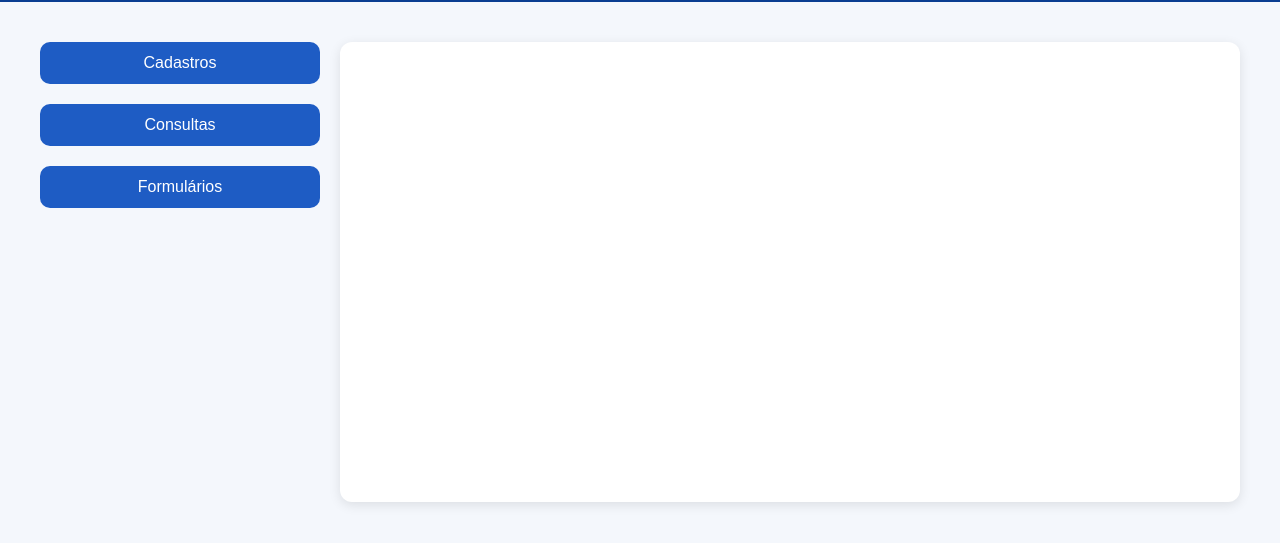
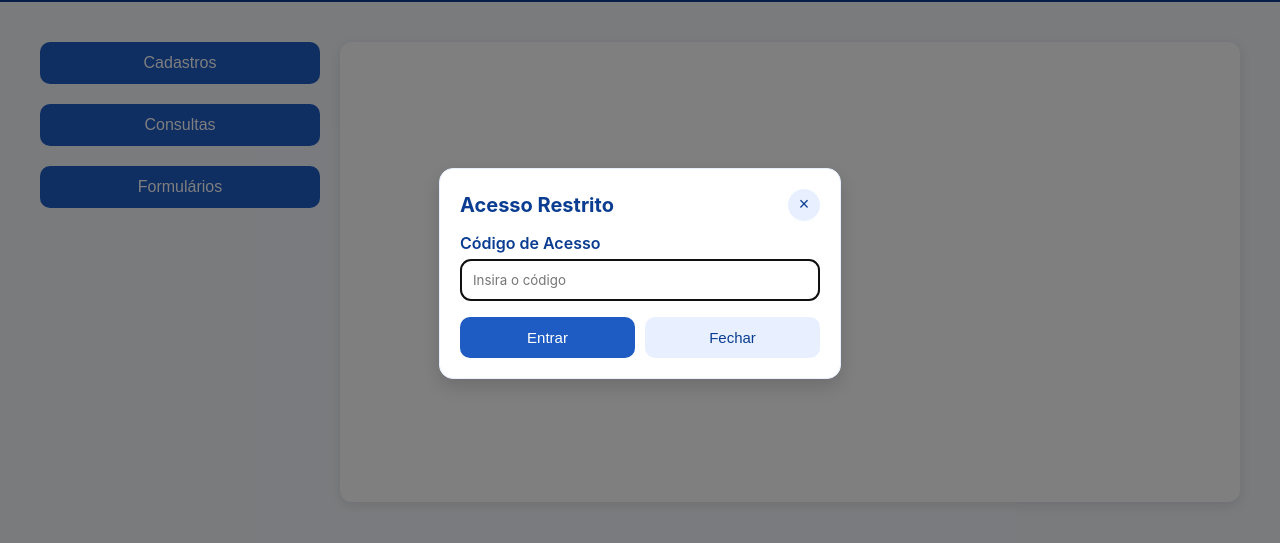
Before and after one commit to cyotamo/Secretaria2, a plain HTML site: page index.html in a window 1280 px wide. Both pictures are taken after a click on the button "Login Docentes/Gestores". Shown: the part 127-670 px from the top of the page. Drawn offline with Linux system fonts and the light colour scheme.

Commit message:
Add login modal for docentes e gestores

```diff
--- a/index.html
+++ b/index.html
@@ -50,6 +50,24 @@
 
 </main>
 
+<div class="modal-overlay" id="loginOverlay">
+    <div class="modal" id="loginModal" role="dialog" aria-modal="true" aria-labelledby="modalTitle">
+        <div class="modal-header">
+            <h3 id="modalTitle">Acesso Restrito</h3>
+            <button type="button" class="modal-close" id="closeLoginModal" aria-label="Fechar">&times;</button>
+        </div>
+        <form class="modal-body" id="loginForm">
+            <label for="codigoAcesso">Código de Acesso</label>
+            <input id="codigoAcesso" type="password" name="codigoAcesso" placeholder="Insira o código" maxlength="6" required inputmode="numeric" pattern="\\d{1,6}">
+
+            <div class="modal-actions">
+                <button type="submit" class="modal-submit">Entrar</button>
+                <button type="button" class="modal-cancel" id="cancelLoginModal">Fechar</button>
+            </div>
+        </form>
+    </div>
+</div>
+
 <script src="script.js"></script>
 </body>
 </html>
--- a/script.js
+++ b/script.js
@@ -114,3 +114,53 @@ function renderSubmissionForm() {
         });
     }
 }
+
+const loginOverlay = document.getElementById("loginOverlay");
+const closeLoginModal = document.getElementById("closeLoginModal");
+const cancelLoginModal = document.getElementById("cancelLoginModal");
+const loginButton = document.querySelector(".btn-login");
+const loginForm = document.getElementById("loginForm");
+const codigoAcessoInput = document.getElementById("codigoAcesso");
+
+function openLoginModal() {
+    if (loginOverlay) {
+        loginOverlay.style.display = "flex";
+        codigoAcessoInput?.focus();
+    }
+}
+
+function closeLogin() {
+    if (loginOverlay) {
+        loginOverlay.style.display = "none";
+    }
+}
+
+if (loginButton && loginOverlay) {
+    loginButton.addEventListener("click", openLoginModal);
+}
+
+[closeLoginModal, cancelLoginModal].forEach(btn => {
+    if (btn) {
+        btn.addEventListener("click", closeLogin);
+    }
+});
+
+if (loginOverlay) {
+    loginOverlay.addEventListener("click", (event) => {
+        if (event.target === loginOverlay) {
+            closeLogin();
+        }
+    });
+}
+
+if (codigoAcessoInput) {
+    codigoAcessoInput.addEventListener("input", () => {
+        codigoAcessoInput.value = codigoAcessoInput.value.replace(/\D/g, "").slice(0, 6);
+    });
+}
+
+if (loginForm) {
+    loginForm.addEventListener("submit", (event) => {
+        event.preventDefault();
+    });
+}
--- a/style.css
+++ b/style.css
@@ -159,3 +159,97 @@ body {
 .btn-submeter:hover {
     background: #164A96;
 }
+
+.modal-overlay {
+    display: none;
+    position: fixed;
+    inset: 0;
+    background: rgba(0, 0, 0, 0.5);
+    align-items: center;
+    justify-content: center;
+    z-index: 1000;
+}
+
+.modal {
+    background: #FFFFFF;
+    border-radius: 14px;
+    padding: 20px;
+    width: 360px;
+    box-shadow: 0 8px 20px rgba(0, 0, 0, 0.15);
+    border: 1px solid #E8F0FF;
+}
+
+.modal-header {
+    display: flex;
+    align-items: center;
+    justify-content: space-between;
+    margin-bottom: 12px;
+    color: #0A3D91;
+}
+
+.modal-header h3 {
+    margin: 0;
+    font-size: 20px;
+}
+
+.modal-close {
+    background: #E8F0FF;
+    border: none;
+    color: #0A3D91;
+    font-size: 18px;
+    width: 32px;
+    height: 32px;
+    border-radius: 50%;
+    cursor: pointer;
+}
+
+.modal-body label {
+    display: block;
+    margin: 10px 0 6px;
+    color: #0A3D91;
+    font-weight: 600;
+}
+
+.modal-body input {
+    width: 100%;
+    padding: 12px;
+    border: 1px solid #B5D3FF;
+    border-radius: 10px;
+    font-family: inherit;
+    box-sizing: border-box;
+}
+
+.modal-actions {
+    display: flex;
+    gap: 10px;
+    margin-top: 16px;
+}
+
+.modal-submit,
+.modal-cancel {
+    flex: 1;
+    padding: 12px;
+    font-size: 15px;
+    border-radius: 10px;
+    cursor: pointer;
+    border: none;
+    transition: 0.2s;
+}
+
+.modal-submit {
+    background: #1E5CC4;
+    color: white;
+}
+
+.modal-submit:hover {
+    background: #164A96;
+}
+
+.modal-cancel {
+    background: #E8F0FF;
+    color: #0A3D91;
+}
+
+.modal-cancel:hover {
+    background: #d2e3ff;
+}
```
